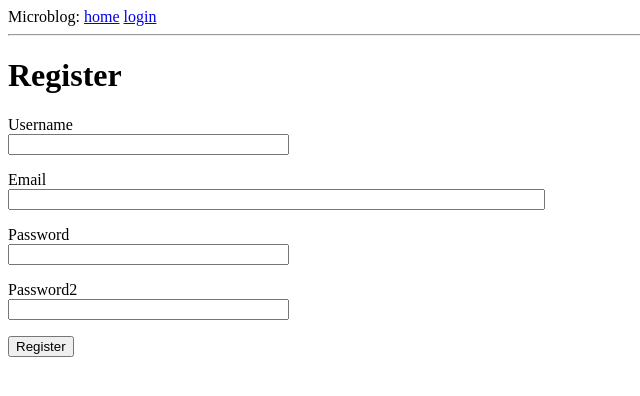
After one commit to xxpasswd/wblog, a Flask app: page /register in a window 1280 px wide. The commit adds this page. Shown: the top 396 px of the page, without its empty margins (0-640 px from the left). Run offline with Flask 2, Linux system fonts and the light colour scheme.

Commit message:
完成用户认证和登陆

```diff
--- a/app/__init__.py
+++ b/app/__init__.py
@@ -2,11 +2,14 @@
 from flask import Flask
 from flask_sqlalchemy import SQLAlchemy
 from flask_migrate import Migrate
+from flask_login import LoginManager
 
 
 app = Flask(__name__)
 app.config.from_object('config.Config')
 db = SQLAlchemy(app)
 migrate = Migrate(app, db)
+login = LoginManager(app)
+login.login_view = 'login'
 
 from app import routes, models
--- /dev/null
+++ b/app/errors.py
@@ -0,0 +1 @@
+# coding: utf-8
--- a/app/forms.py
+++ b/app/forms.py
@@ -1,7 +1,9 @@
 # coding: utf-8
 from flask_wtf import FlaskForm
-from wtforms import StringField, PasswordField, BooleanField, SubmitField
-from wtforms.validators import DataRequired
+from wtforms import StringField, PasswordField, BooleanField, SubmitField, TextAreaField
+from wtforms.validators import DataRequired, Email, EqualTo, ValidationError, Length
+
+from app.models import User
 
 
 class LoginForm(FlaskForm):
@@ -9,3 +11,27 @@ class LoginForm(FlaskForm):
     password = PasswordField('Password', validators=[DataRequired()])
     remember_me = BooleanField('Remember Me')
     submit = SubmitField('Sign In')
+
+
+class RegistrationForm(FlaskForm):
+    username = StringField('Username', validators=[DataRequired()])
+    email = StringField('Email', validators=[DataRequired(), Email()])
+    password = PasswordField('Password', validators=[DataRequired()])
+    password2 = PasswordField('Password2', validators=[DataRequired(), EqualTo('password')])
+    submit = SubmitField('Register')
+
+    def validate_username(self, username):
+        user = User.query.filter_by(username=username.data).first()
+        if user is not None:
+            raise ValidationError('Please use a different username.')
+
+    def validate_email(self, email):
+        user = User.query.filter_by(email=email.data).first()
+        if user is not None:
+            raise ValidationError('Please use a different email address.')
+
+
+class EditProfileForm(FlaskForm):
+    username = StringField('Username', validators=[DataRequired()])
+    about_me = TextAreaField('About me', validators=[Length(min=0, max=140)])
+    submit = SubmitField('Submit')
--- a/app/routes.py
+++ b/app/routes.py
@@ -1,19 +1,89 @@
 # coding: utf-8
-from flask import render_template, flash, redirect, url_for
+from datetime import datetime
 
-from app import app
-from app.forms import LoginForm
+from flask import render_template, flash, redirect, url_for, request
+from flask_login import current_user, login_user, logout_user, login_required
+from werkzeug.urls import url_parse
 
+from app import app, db
+from app.forms import LoginForm, RegistrationForm, EditProfileForm
+from app.models import User
 
 @app.route('/')
+@login_required
 def index():
     return render_template('index.html')
 
 
 @app.route('/login', methods=['GET', 'POST'])
 def login():
+    if current_user.is_authenticated:
+        return redirect(url_for('index'))
     form = LoginForm()
     if form.validate_on_submit():
-        flash('Login request for user {}, remember me = {}'.format(form.username.data, form.remember_me.data))
+        user = User.query.filter_by(username=form.username.data).first()
+        if user is None or not user.check_password(form.password.data):
+            flash('Invalid username or password')
+            return redirect(url_for('login'))
+        login_user(user, remember=form.remember_me.data)
+        next_page = request.args.get('next')
+        if not next_page or url_parse(next_page).netloc != '':
+            next_page = url_for('index')
+        return redirect(next_page)
+    return render_template('login.html', form=form)
+
+
+@app.route('/logout')
+def logout():
+    logout_user()
+    return redirect(url_for('index'))
+
+
+@app.route('/register', methods=['GET', 'POST'])
+def register():
+    if current_user.is_authenticated:
         return redirect(url_for('index'))
-    return render_template('login.html', form=form)
+    form = RegistrationForm()
+    if form.validate_on_submit():
+        user = User(username=form.username.data, email=form.email.data)
+        user.set_password(form.password.data)
+        db.session.add(user)
+        db.session.commit()
+        flash('Congratulation, you are registered!')
+        return redirect(url_for('login'))
+    return render_template('register.html', form=form)
+
+
+@app.route('/user/<username>')
+@login_required
+def user(username):
+    user = User.query.filter_by(username=username).first_or_404()
+    posts = [
+        {'author': user, 'body': 'post 1'},
+        {'author': user, 'body': 'post 2'}
+    ]
+    return render_template('user.html', posts=posts, user=user)
+
+
+@app.route('/edit_profile', methods=['GET', 'POST'])
+@login_required
+def edit_profile():
+    form = EditProfileForm()
+    if form.validate_on_submit():
+        current_user.username = form.username.data
+        current_user.about_me = form.about_me.data
+        db.session.commit()
+        flash('You changes have been saved!')
+        return redirect(url_for('edit_profile'))
+    elif request.method == 'GET':
+        form.username.data = current_user.username
+        form.about_me.data = current_user.about_me
+    return render_template('edit_profile.html', form=form)
+
+
+
+@app.before_request
+def before_request():
+    if current_user.is_authenticated:
+        current_user.last_seen = datetime.utcnow()
+        db.session.commit()
--- /dev/null
+++ b/app/templates/_post.html
@@ -0,0 +1,6 @@
+<table>
+    <tr valign="top">
+        <td><img src="{{ post.author.avatar(36) }}"></td>
+        <td>{{ post.author.username }} says:<br>{{ post.body }}</td>
+    </tr>
+</table>
--- a/app/templates/base.html
+++ b/app/templates/base.html
@@ -7,7 +7,12 @@
 <body>
     <div>Microblog:
         <a href="{{ url_for('index') }}">home</a>
+        {% if current_user.is_anonymous %}
         <a href="{{ url_for('login') }}">login</a>
+        {% else %}
+        <a href="{{ url_for('user', username=current_user.username) }}">Profile</a>
+        <a href="{{ url_for('logout') }}">logout</a>
+        {% endif %}
     </div>
     <hr>
     {% with messages = get_flashed_messages() %}
--- a/app/templates/index.html
+++ b/app/templates/index.html
@@ -1,4 +1,4 @@
 {% extends 'base.html' %}
 {% block content %}
-hello world
+<h1>Hi! {{ current_user.username }}</h1>
 {% endblock %}
--- a/app/templates/login.html
+++ b/app/templates/login.html
@@ -20,4 +20,5 @@
     <p>{{ form.remember_me() }} {{ form.remember_me.label }}</p>
     <p>{{ form.submit() }}</p>
     </form>
+    <p>New User? <a href="{{ url_for('register') }}">Click to Register!</a></p>
 {% endblock %}
--- /dev/null
+++ b/app/templates/register.html
@@ -0,0 +1,37 @@
+{% extends "base.html" %}
+
+{% block content %}
+    <h1>Register</h1>
+    <form action="" method="post">
+        {{ form.hidden_tag() }}
+        <p>
+            {{ form.username.label }}<br>
+            {{ form.username(size=32) }}<br>
+            {% for error in form.username.errors %}
+            <span style="color: red;">[{{ error }}]</span>
+            {% endfor %}
+        </p>
+        <p>
+            {{ form.email.label }}<br>
+            {{ form.email(size=64) }}<br>
+            {% for error in form.email.errors %}
+            <span style="color: red;">[{{ error }}]</span>
+            {% endfor %}
+        </p>
+        <p>
+            {{ form.password.label }}<br>
+            {{ form.password(size=32) }}<br>
+            {% for error in form.password.errors %}
+            <span style="color: red;">[{{ error }}]</span>
+            {% endfor %}
+        </p>
+        <p>
+            {{ form.password2.label }}<br>
+            {{ form.password2(size=32) }}<br>
+            {% for error in form.password2.errors %}
+            <span style="color: red;">[{{ error }}]</span>
+            {% endfor %}
+        </p>
+        <p>{{ form.submit() }}</p>
+    </form>
+{% endblock %}
--- /dev/null
+++ b/requirement.txt
@@ -0,0 +1,4 @@
+flask-wtf
+flask-sqlalchemy
+flask-migrate
+flask-login
```
Also changed, not shown: app/models.py (+23 -2 lines), app/templates/edit_profile.html (added, +22 -0 lines), app/templates/user.html (added, +19 -0 lines), README.md (added).
